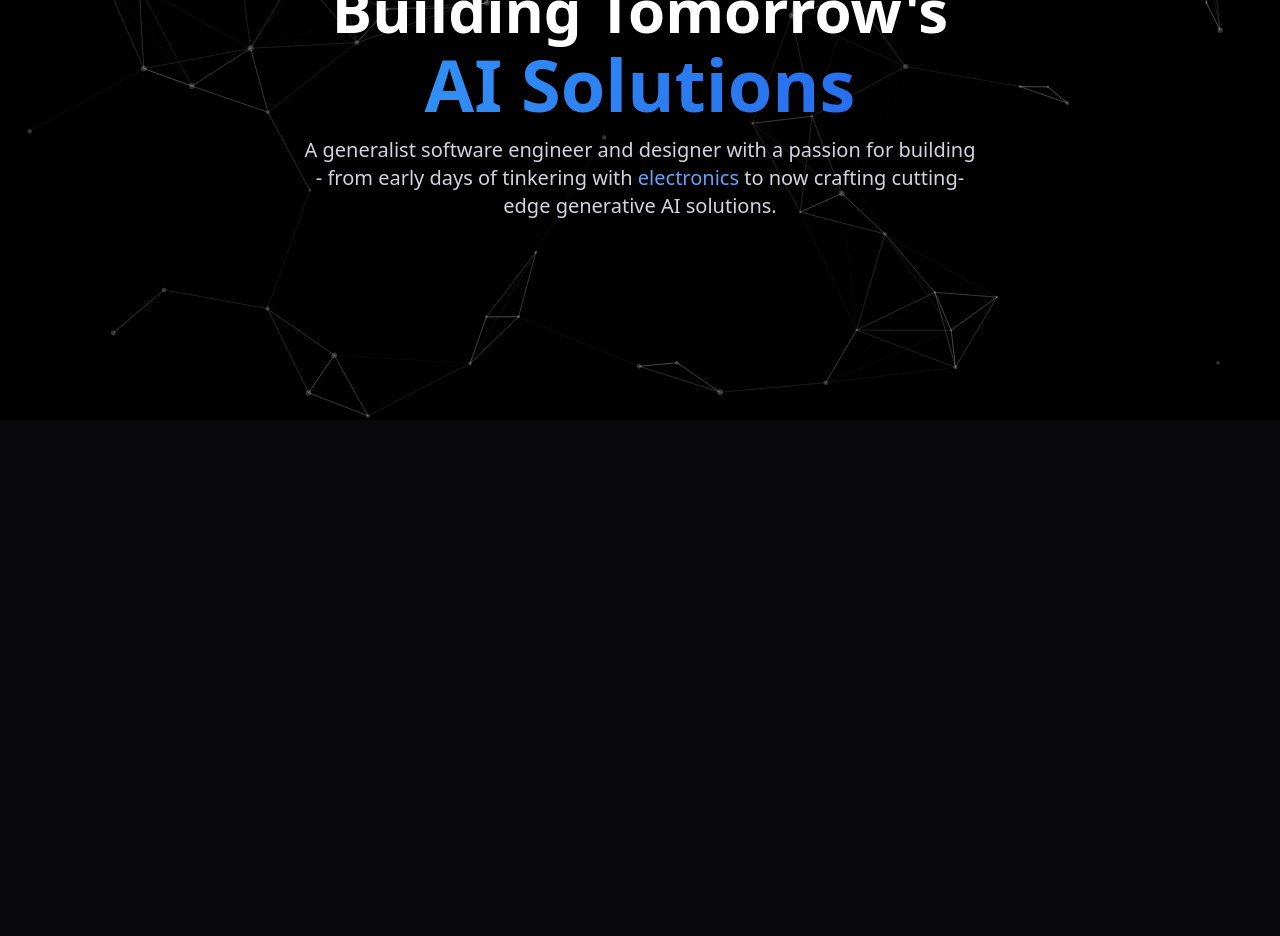
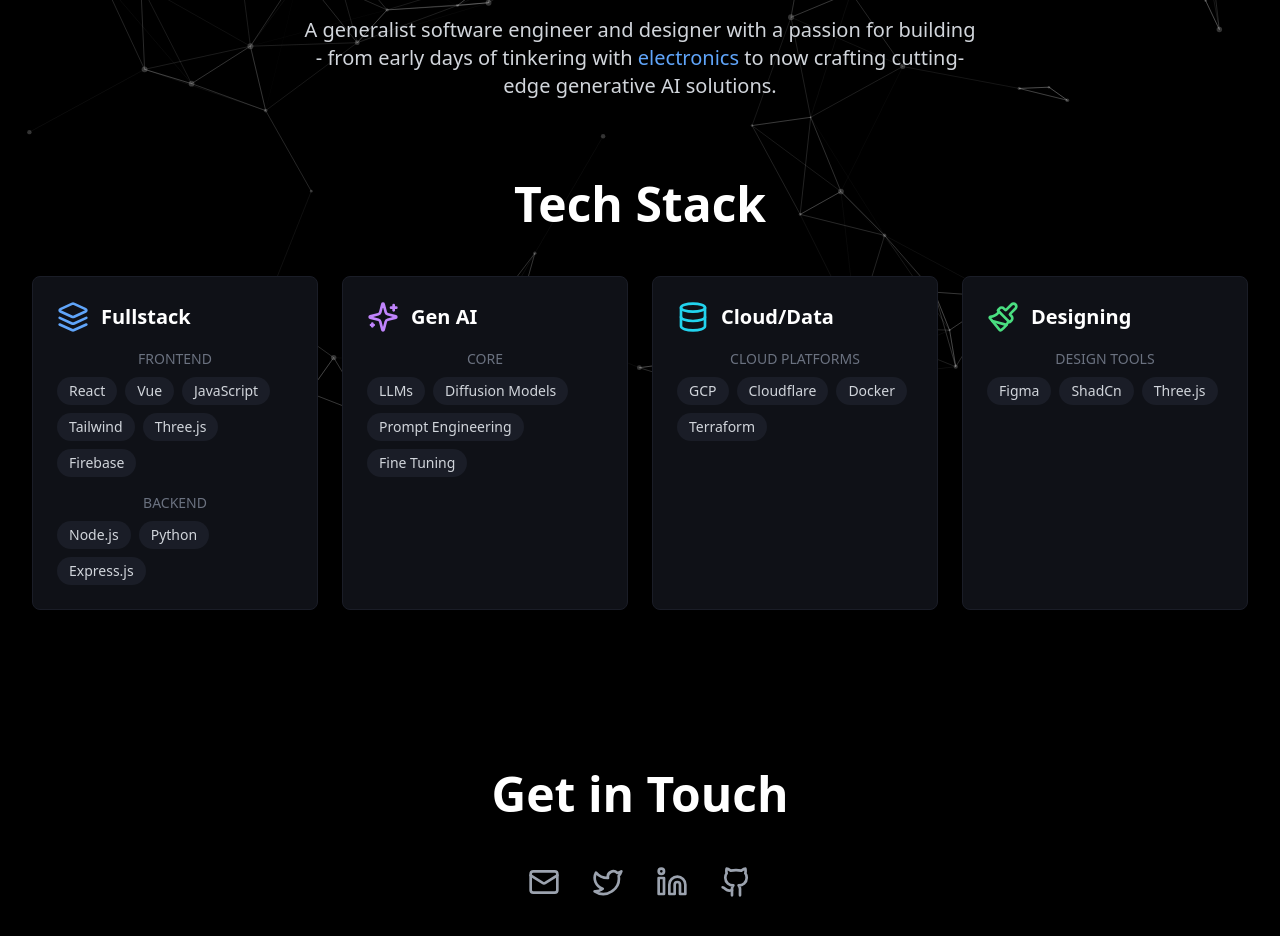
Before and after one commit to Muazzeem/muazzem-hossain, a React (Vite) app: page / in a window 1280 px wide. Shown: the part 380-1316 px from the top of the page. Before the commit the page ends 800 px from the top, so only its background shows below. Built offline with nearby package versions, Linux system fonts and the light colour scheme.

Commit message:
Add footer and banner content
Implemented the addition of a footer and new content after the existing banner in the application.
[skip gpt_engineer]

```diff
--- a/src/pages/Index.tsx
+++ b/src/pages/Index.tsx
@@ -1,11 +1,20 @@
 import { ParticlesBackground } from "@/components/ParticlesBackground";
+import { Card } from "@/components/ui/card";
+import { Github, Linkedin, Mail, Twitter } from "lucide-react";
+import {
+  Layers,
+  Sparkles,
+  Database,
+  Paintbrush,
+} from "lucide-react";
 
 const Index = () => {
   return (
-    <div className="relative min-h-screen flex items-center justify-center bg-black overflow-hidden">
+    <div className="relative min-h-screen bg-black overflow-hidden">
       <ParticlesBackground />
 
-      <div className="relative z-10 text-center px-4">
+      {/* Hero Section */}
+      <div className="relative z-10 text-center px-4 pt-20">
         <div className="mb-8">
           <img
             src="/lovable-uploads/558c528f-4aaa-460f-a271-ce48cb781ab7.png"
@@ -22,10 +31,125 @@ const Index = () => {
           </span>
         </h1>
 
-        <p className="max-w-2xl mx-auto text-lg md:text-xl text-gray-300 leading-relaxed">
+        <p className="max-w-2xl mx-auto text-lg md:text-xl text-gray-300 leading-relaxed mb-20">
           A generalist software engineer and designer with a passion for building - from early days of tinkering with{" "}
           <span className="text-blue-400">electronics</span> to now crafting cutting-edge generative AI solutions.
         </p>
+
+        {/* Tech Stack Section */}
+        <div className="mb-20">
+          <h2 className="text-4xl md:text-5xl font-bold mb-12 text-white">Tech Stack</h2>
+          <div className="grid grid-cols-1 md:grid-cols-4 gap-6 max-w-7xl mx-auto px-4">
+            {/* Fullstack Card */}
+            <Card className="bg-[#0F1117] border-[#1a1d27] p-6">
+              <div className="flex items-center gap-3 mb-4">
+                <Layers className="w-8 h-8 text-blue-400" />
+                <h3 className="text-xl font-semibold text-white">Fullstack</h3>
+              </div>
+              <div className="space-y-4">
+                <div>
+                  <p className="text-sm text-gray-500 mb-2">FRONTEND</p>
+                  <div className="flex flex-wrap gap-2">
+                    {["React", "Vue", "JavaScript", "Tailwind", "Three.js", "Firebase"].map((tech) => (
+                      <span key={tech} className="px-3 py-1 bg-[#1a1d27] rounded-full text-sm text-gray-300">
+                        {tech}
+                      </span>
+                    ))}
+                  </div>
+                </div>
+                <div>
+                  <p className="text-sm text-gray-500 mb-2">BACKEND</p>
+                  <div className="flex flex-wrap gap-2">
+                    {["Node.js", "Python", "Express.js"].map((tech) => (
+                      <span key={tech} className="px-3 py-1 bg-[#1a1d27] rounded-full text-sm text-gray-300">
+                        {tech}
+                      </span>
+                    ))}
+                  </div>
+                </div>
+              </div>
+            </Card>
+
+            {/* Gen AI Card */}
+            <Card className="bg-[#0F1117] border-[#1a1d27] p-6">
+              <div className="flex items-center gap-3 mb-4">
+                <Sparkles className="w-8 h-8 text-purple-400" />
+                <h3 className="text-xl font-semibold text-white">Gen AI</h3>
+              </div>
+              <div className="space-y-4">
+                <div>
+                  <p className="text-sm text-gray-500 mb-2">CORE</p>
+                  <div className="flex flex-wrap gap-2">
+                    {["LLMs", "Diffusion Models", "Prompt Engineering", "Fine Tuning"].map((tech) => (
+                      <span key={tech} className="px-3 py-1 bg-[#1a1d27] rounded-full text-sm text-gray-300">
+                        {tech}
+                      </span>
+                    ))}
+                  </div>
+                </div>
+              </div>
+            </Card>
+
+            {/* Cloud/Data Card */}
+            <Card className="bg-[#0F1117] border-[#1a1d27] p-6">
+              <div className="flex items-center gap-3 mb-4">
+                <Database className="w-8 h-8 text-cyan-400" />
+                <h3 className="text-xl font-semibold text-white">Cloud/Data</h3>
+              </div>
+              <div className="space-y-4">
+                <div>
+                  <p className="text-sm text-gray-500 mb-2">CLOUD PLATFORMS</p>
+                  <div className="flex flex-wrap gap-2">
+                    {["GCP", "Cloudflare", "Docker", "Terraform"].map((tech) => (
+                      <span key={tech} className="px-3 py-1 bg-[#1a1d27] rounded-full text-sm text-gray-300">
+                        {tech}
+                      </span>
+                    ))}
+                  </div>
+                </div>
+              </div>
+            </Card>
+
+            {/* Designing Card */}
+            <Card className="bg-[#0F1117] border-[#1a1d27] p-6">
+              <div className="flex items-center gap-3 mb-4">
+                <Paintbrush className="w-8 h-8 text-green-400" />
+                <h3 className="text-xl font-semibold text-white">Designing</h3>
+              </div>
+              <div className="space-y-4">
+                <div>
+                  <p className="text-sm text-gray-500 mb-2">DESIGN TOOLS</p>
+                  <div className="flex flex-wrap gap-2">
+                    {["Figma", "ShadCn", "Three.js"].map((tech) => (
+                      <span key={tech} className="px-3 py-1 bg-[#1a1d27] rounded-full text-sm text-gray-300">
+                        {tech}
+                      </span>
+                    ))}
+                  </div>
+                </div>
+              </div>
+            </Card>
+          </div>
+        </div>
+
+        {/* Footer / Get in Touch Section */}
+        <div className="py-20">
+          <h2 className="text-4xl md:text-5xl font-bold mb-12 text-white">Get in Touch</h2>
+          <div className="flex justify-center gap-8">
+            <a href="mailto:your@email.com" className="text-gray-400 hover:text-white transition-colors">
+              <Mail className="w-8 h-8" />
+            </a>
+            <a href="https://twitter.com/yourusername" target="_blank" rel="noopener noreferrer" className="text-gray-400 hover:text-white transition-colors">
+              <Twitter className="w-8 h-8" />
+            </a>
+            <a href="https://linkedin.com/in/yourusername" target="_blank" rel="noopener noreferrer" className="text-gray-400 hover:text-white transition-colors">
+              <Linkedin className="w-8 h-8" />
+            </a>
+            <a href="https://github.com/yourusername" target="_blank" rel="noopener noreferrer" className="text-gray-400 hover:text-white transition-colors">
+              <Github className="w-8 h-8" />
+            </a>
+          </div>
+        </div>
       </div>
     </div>
   );
```
